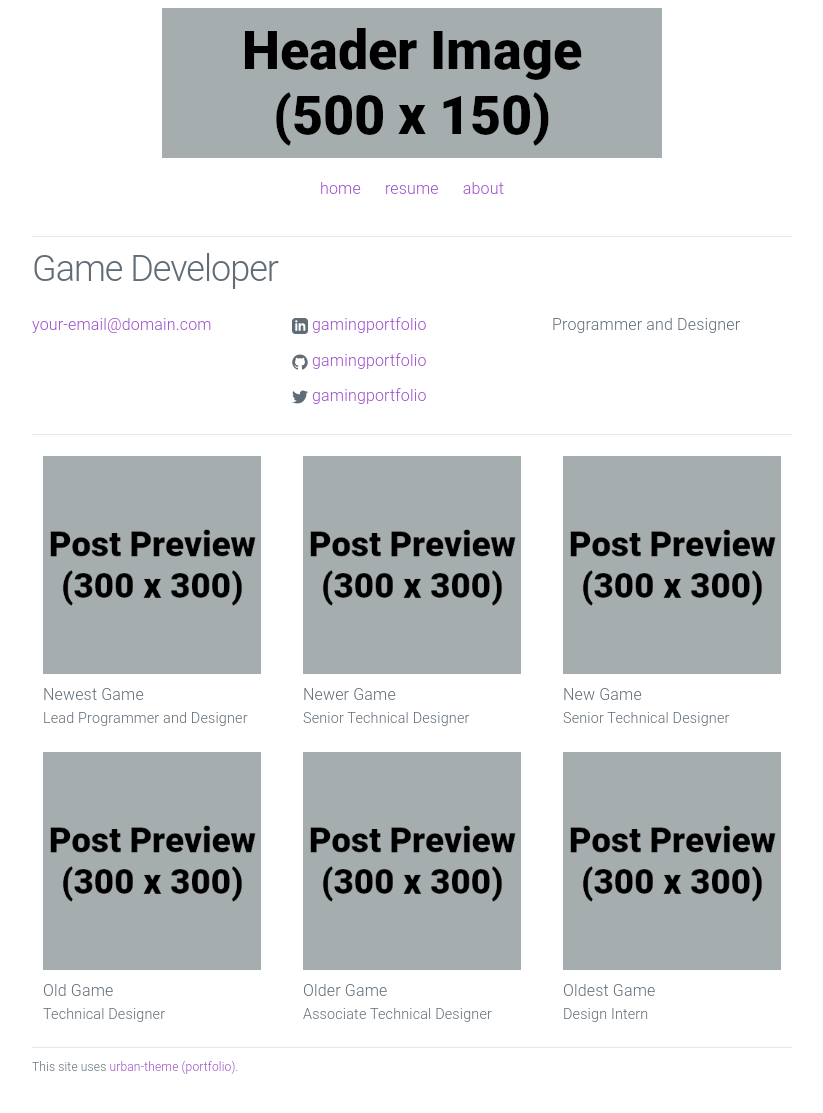
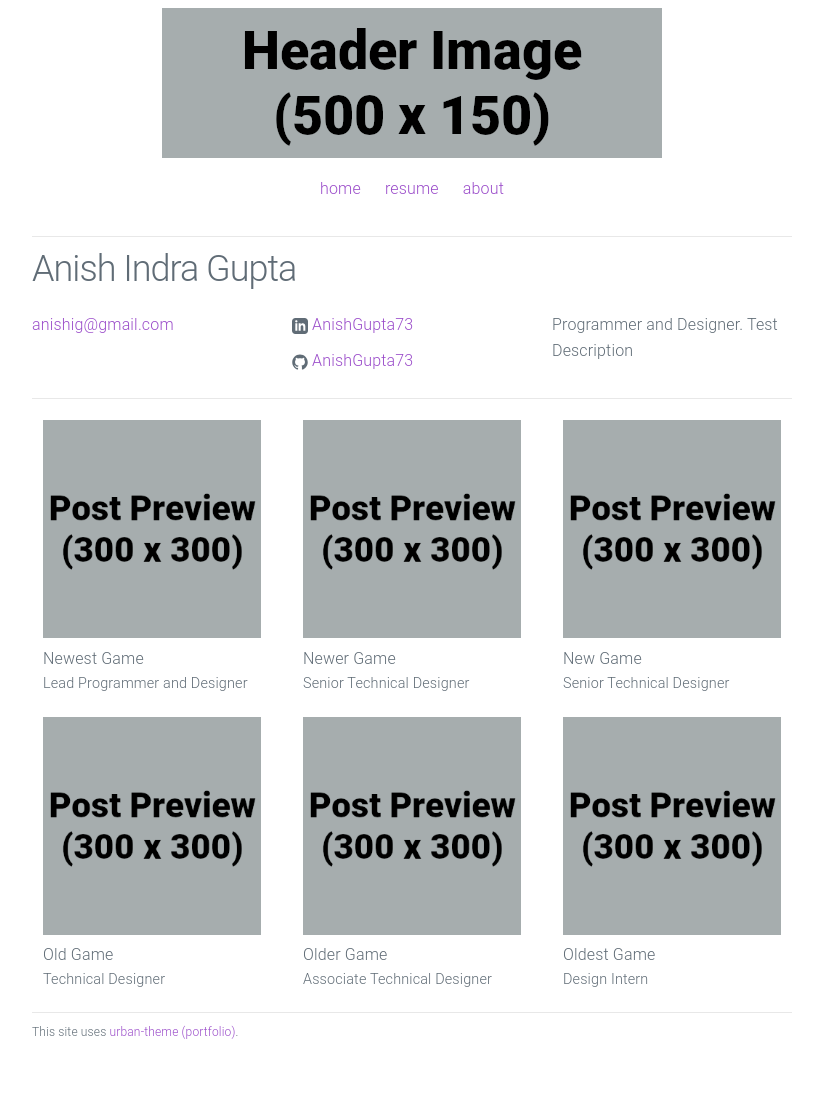
Before and after one commit to AnishGupta73/anishgupta73.github.io, a Jekyll site: the page built from index.html, in a window 1280 px wide. Shown: the whole page, without its empty margins (228-1051 px from the left). Built offline with Jekyll 4.4.1, drawn with Linux system fonts in a browser that asks for light colours; after the commit the page ends 1077 px from its top, so only the background shows below that.

Commit message:
Update _config.yml
filled in some info but not description

```diff
--- a/_config.yml
+++ b/_config.yml
@@ -1,12 +1,11 @@
 # Site settings
-title: Game Developer
-email: your-email@domain.com
+title: Anish Indra Gupta
+email: anishig@gmail.com
 description: > # keep this and put description below
-  Programmer and Designer
-url: "https://yourdomain.com" # the base hostname & protocol for your site
-linkedin_url: "https://www.linkedin.com/in/gamingportfolio"
-github_username: gamingportfolio
-twitter_username: gamingportfolio
+  Programmer and Designer. Test Description
+url: "https://anishgupta73.github.io" # the base hostname & protocol for your site
+linkedin_url: "www.linkedin.com/in/anish-gupta-57290123b"
+github_username: AnishGupta73
 footer_text: "This site uses <a href='https://github.com/gamingportfolio/urban-theme-portfolio'>urban-theme (portfolio)</a>."
 
 # Build settings
```
